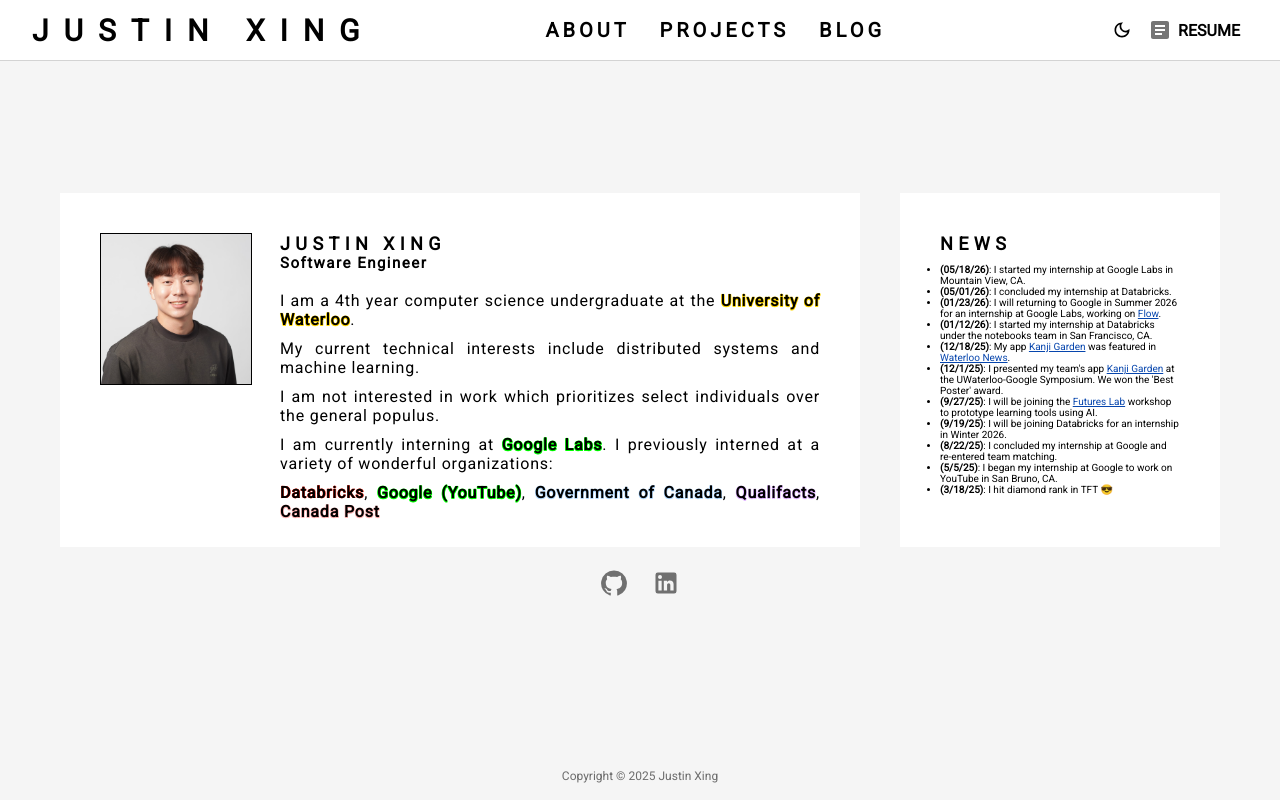
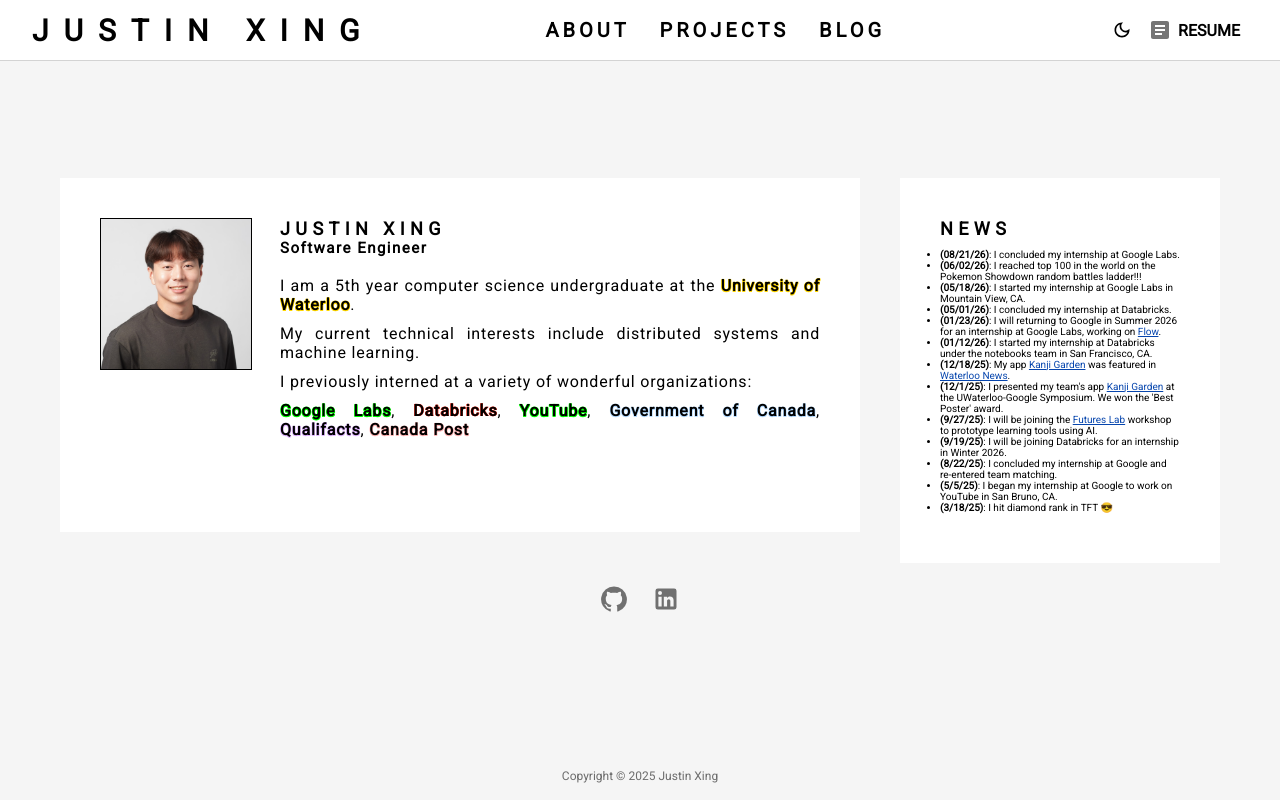
Before and after one commit to justin-xing/justin-xing.github.io, a React (Create React App) app in the folder frontend/: page /about in a window 1280 px wide. Built offline with nearby package versions, Linux system fonts and the light colour scheme; the HTML template or start-up script is replaced by a standard one.

Commit message:
Update about page information
- Conclude Google Labs internship
- Top 100 world in Pokemon Showdown random battles

```diff
--- a/frontend/src/pages/about/components/AboutCard.js
+++ b/frontend/src/pages/about/components/AboutCard.js
@@ -22,7 +22,7 @@
       </div>
       <div className={classes.description}>
         <p>
-          I am a 4th year computer science undergraduate at the{" "}
+          I am a 5th year computer science undergraduate at the{" "}
           <b>
             <span className={classes.goldOutline}>University of Waterloo</span>
           </b>
@@ -32,18 +32,11 @@
           My current technical interests include distributed systems and machine
           learning.
         </p>
+        <p>I previously interned at a variety of wonderful organizations:</p>
         <p>
-          I am not interested in work which prioritizes select individuals over
-          the general populus.
-        </p>
-        <p>
-          I am currently interning at{" "}
-          <b className={classes.limeOutline}>Google Labs</b>. I previously
-          interned at a variety of wonderful organizations:
-        </p>
-        <p>
+          <b className={classes.limeOutline}>Google Labs</b>,{" "}
           <b className={classes.databricksOutline}>Databricks</b>,{" "}
-          <b className={classes.limeOutline}>Google (YouTube)</b>,{" "}
+          <b className={classes.limeOutline}>YouTube</b>,{" "}
           <b className={classes.blueOutline}>Government of Canada</b>,{" "}
           <b className={classes.purpleOutline}>Qualifacts</b>,{" "}
           <b className={classes.redOutline}>Canada Post</b>
--- a/frontend/src/pages/about/components/NewsCard.js
+++ b/frontend/src/pages/about/components/NewsCard.js
@@ -7,6 +7,19 @@
 const GOOGLE_FLOW_LINK = "https://labs.google/flow";
 
 const NEWS_ENTRIES = [
+  {
+    date: "08/21/26",
+    content: <>I concluded my internship at Google Labs.</>,
+  },
+  {
+    date: "06/02/26",
+    content: (
+      <>
+        I reached top 100 in the world on the Pokemon Showdown random battles
+        ladder!!!
+      </>
+    ),
+  },
   {
     date: "05/18/26",
     content: <>I started my internship at Google Labs in Mountain View, CA.</>,
```
